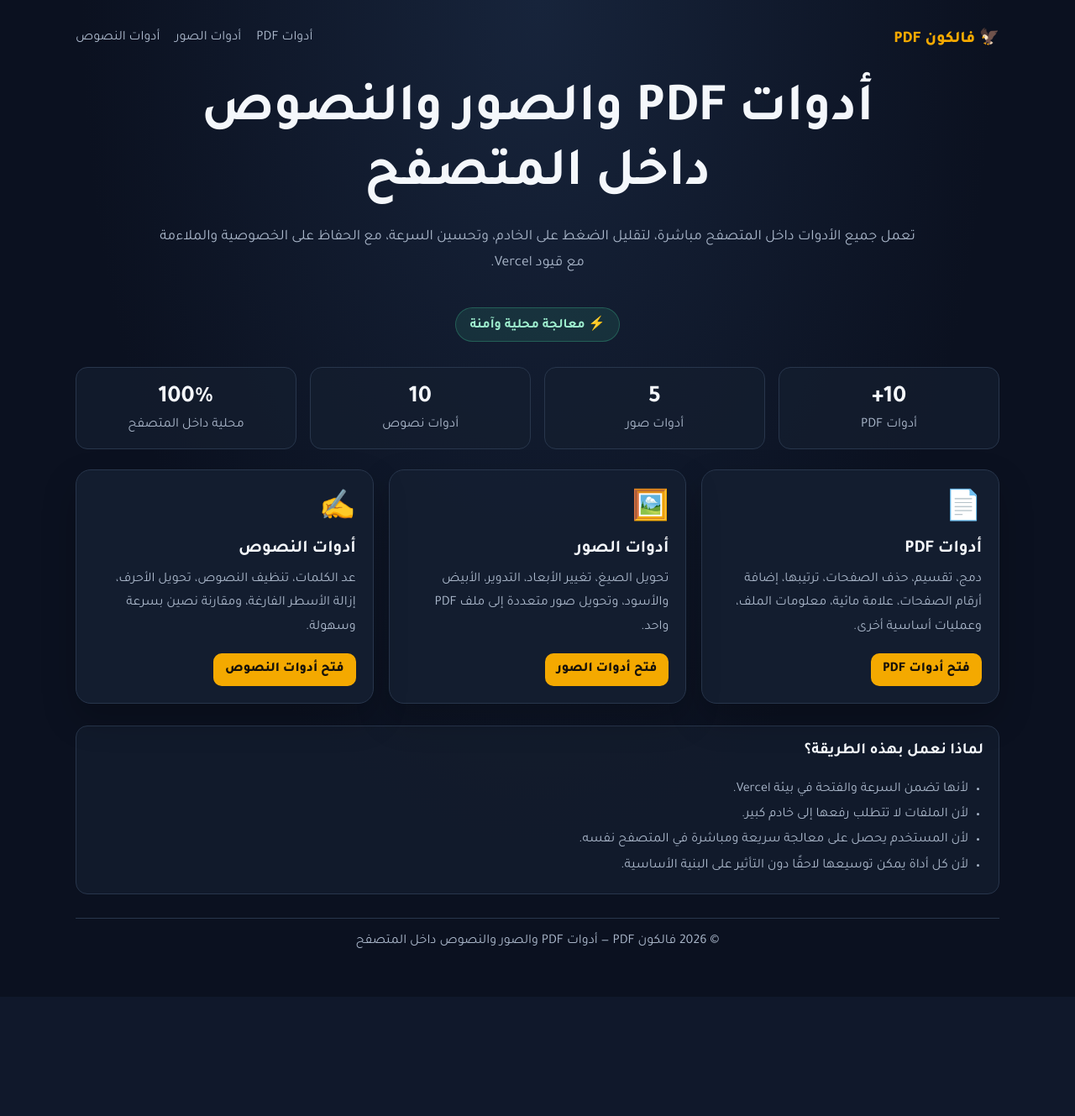
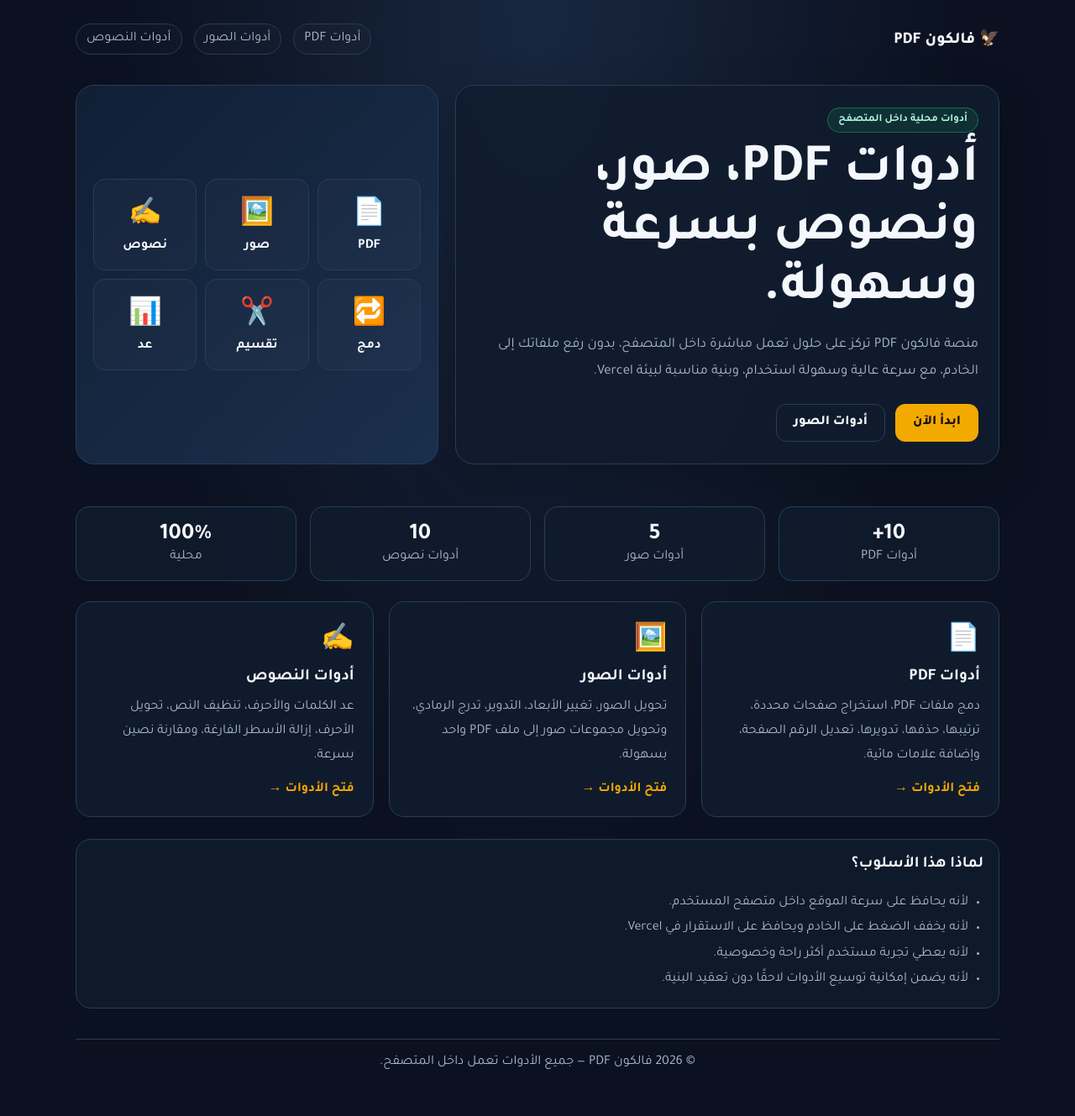
Before and after one commit to mtmsk125/pdf_compressor, a Flask app: page / in a window 1280 px wide. Shown: the whole page at 84% size. Before the commit the page ends 1129 px from the top, so only its background shows below. Run offline with Flask 3, Linux system fonts and the light colour scheme.

Commit message:
Finalize the landing page design and keep the site consistent across PDF, image, and text tools

```diff
--- a/templates/index.html
+++ b/templates/index.html
@@ -2,29 +2,34 @@
 <html lang="ar" dir="rtl">
 <head>
   <meta charset="UTF-8">
-  <meta name="viewport" content="width=device-width, initial-scale=1">
-  <meta name="description" content="منصة فالكون PDF توفر أدوات PDF والصور والنصوص داخل المتصفح، بسرعة وسهولة، وآمنة على Vercel.">
-  <title>فالكون PDF | أدوات PDF والصور والنصوص</title>
+  <meta name="viewport" content="width=device-width, initial-scale=1.0">
+  <meta name="description" content="أدوات PDF، صور، ونصوص داخل المتصفح فقط.">
+  <title>فالكون PDF</title>
   <link rel="preconnect" href="https://fonts.googleapis.com">
   <link rel="preconnect" href="https://fonts.gstatic.com" crossorigin>
   <link href="https://fonts.googleapis.com/css2?family=Tajawal:wght@400;500;700;800&display=swap" rel="stylesheet">
   <style>
-    :root{color-scheme:dark;--bg:#0b1120;--card:#141e30;--line:#28364c;--text:#f4f7fb;--muted:#aab7ca;--accent:#f4a900;--green:#41c995}
-    *{box-sizing:border-box}body{margin:0;min-height:100vh;background:radial-gradient(ellipse at top,#17243b,var(--bg) 60%);color:var(--text);font-family:'Tajawal',sans-serif}
-    .wrap{width:min(1100px,92%);margin:0 auto;padding:32px 0 56px}header{display:flex;justify-content:space-between;align-items:center;gap:16px;margin-bottom:36px}
-    a{color:var(--accent);text-decoration:none}.brand{font-size:1.2rem;font-weight:800}.nav{display:flex;gap:18px;flex-wrap:wrap}.nav a{color:var(--muted)}
-    .hero{text-align:center;margin:20px auto 24px;max-width:900px}.hero h1{margin:0 0 12px;font-size:clamp(2.1rem,5vw,4rem)}.lead{color:var(--muted);font-size:1.1rem;line-height:1.8}.badge{display:inline-block;margin-top:18px;padding:8px 16px;border-radius:999px;background:rgba(65,201,149,.12);border:1px solid rgba(65,201,149,.3);color:#9ff0d0;font-weight:700}
-    .cards{display:grid;grid-template-columns:repeat(auto-fit,minmax(260px,1fr));gap:18px;margin-top:24px}.card{background:rgba(20,30,48,.94);border:1px solid var(--line);border-radius:18px;padding:20px;box-shadow:0 18px 40px rgba(0,0,0,.22)}.icon{font-size:2.2rem;margin-bottom:12px}.card h2{margin:10px 0 10px;font-size:1.3rem}.card p{color:var(--muted);line-height:1.8;margin:0 0 16px}.btn{display:inline-block;padding:10px 14px;border-radius:10px;background:var(--accent);color:#17120a;font-weight:800}.small{font-size:.87rem;color:var(--muted)}
-    .stats{display:grid;grid-template-columns:repeat(auto-fit,minmax(180px,1fr));gap:16px;margin:30px 0 18px}.stat{background:rgba(20,30,48,.7);border:1px solid var(--line);border-radius:14px;padding:18px;text-align:center}.stat strong{display:block;font-size:1.8rem;margin-bottom:6px}.stat span{color:var(--muted)}
-    .faq{margin-top:26px;background:rgba(20,30,48,.7);padding:18px;border:1px solid var(--line);border-radius:14px}.faq h3{margin-top:0}.faq ul{margin:0;padding-right:18px;color:var(--muted);line-height:1.9}
-    footer{margin-top:28px;padding-top:18px;border-top:1px solid var(--line);color:var(--muted);text-align:center}
-    @media(max-width:560px){header{align-items:flex-start;flex-direction:column}.nav{gap:8px 16px}}
+    :root{--bg:#0b1120;--card:#101c2e;--card2:#16263f;--line:#293c57;--text:#f4f7fb;--muted:#a9b8ca;--accent:#f4a900;--green:#1ec67a;--shadow:rgba(0,0,0,.2)}
+    *{box-sizing:border-box}body{margin:0;background:radial-gradient(ellipse at top,#18273f 0%,#0b1120 55%);color:var(--text);font-family:'Tajawal',sans-serif}
+    a{text-decoration:none;color:inherit}img{max-width:100%}.wrap{width:min(1100px,92%);margin:0 auto;padding:28px 0 54px}
+    header{display:flex;align-items:center;justify-content:space-between;gap:16px;margin-bottom:18px}.brand{font-weight:800;font-size:1.2rem}.nav{display:flex;gap:14px;flex-wrap:wrap}.nav a{padding:8px 12px;border:1px solid var(--line);border-radius:999px;color:var(--muted);background:rgba(255,255,255,.01)}
+    .hero{display:grid;grid-template-columns:1.2fr .8fr;gap:20px;align-items:center;padding:18px 0 26px}.hero-copy{background:rgba(16,28,46,.9);border:1px solid var(--line);border-radius:22px;padding:26px 24px;box-shadow:0 20px 60px var(--shadow)}
+    .eyebrow{display:inline-block;padding:6px 12px;border:1px solid rgba(30,198,122,.4);background:rgba(30,198,122,.12);color:#adf6d8;border-radius:999px;font-weight:700;font-size:.8rem;margin-bottom:12px}
+    h1{margin:0 0 14px;font-size:clamp(2.3rem,5vw,4rem);line-height:1.1}.lead{margin:0;color:var(--muted);font-size:1.05rem;line-height:1.9}.cta-row{display:flex;gap:12px;flex-wrap:wrap;margin-top:22px}.btn{display:inline-flex;align-items:center;justify-content:center;padding:12px 20px;border-radius:12px;font-weight:800;border:1px solid transparent}.btn.primary{background:var(--accent);color:#16120d}.btn.secondary{background:transparent;border-color:var(--line);color:var(--text)}
+    .showcase{background:linear-gradient(135deg,#111f35,#1a2f4d);border:1px solid var(--line);border-radius:22px;padding:20px;height:100%;display:flex;align-items:center;justify-content:center;min-height:280px}
+    .mini-tools{display:grid;grid-template-columns:repeat(3,1fr);gap:10px;width:100%}.mini{padding:18px 12px;border:1px solid var(--line);border-radius:14px;text-align:center;background:rgba(255,255,255,.02)}.mini .icon{font-size:2rem}.mini strong{display:block;margin-top:8px;font-size:1rem}
+    .grid{display:grid;grid-template-columns:repeat(auto-fit,minmax(250px,1fr));gap:18px;margin-top:24px}.card{background:rgba(16,28,46,.9);border:1px solid var(--line);border-radius:18px;padding:22px}.card .icon{font-size:2rem}.card h3{margin:12px 0 10px;font-size:1.2rem}.card p{margin:0 0 14px;color:var(--muted);line-height:1.8}.card a{color:var(--accent);font-weight:700}
+    .stats{display:grid;grid-template-columns:repeat(auto-fit,minmax(150px,1fr));gap:16px;margin:24px 0 20px}.stat{background:rgba(16,28,46,.8);border:1px solid var(--line);border-radius:16px;padding:18px;text-align:center}.stat strong{font-size:1.7rem;display:block}.stat span{color:var(--muted)}
+    .faq{margin-top:26px;background:rgba(16,28,46,.8);border:1px solid var(--line);border-radius:18px;padding:18px}.faq h3{margin-top:0}.faq ul{margin:0;padding-right:18px;color:var(--muted);line-height:1.9}
+    footer{margin-top:36px;padding-top:18px;border-top:1px solid var(--line);color:var(--muted);text-align:center}
+    @media(max-width:860px){.hero{grid-template-columns:1fr}.mini-tools{grid-template-columns:1fr 1fr}.}
+    @media(max-width:560px){header{flex-direction:column;align-items:flex-start}.nav{gap:10px}.mini-tools{grid-template-columns:1fr}}
   </style>
 </head>
 <body>
   <main class="wrap">
     <header>
-      <a class="brand" href="/">🦅 فالكون PDF</a>
+      <div class="brand">🦅 فالكون PDF</div>
       <nav class="nav">
         <a href="/tools">أدوات PDF</a>
         <a href="/image_tools">أدوات الصور</a>
@@ -33,54 +38,69 @@
     </header>
 
     <section class="hero">
-      <h1>أدوات PDF والصور والنصوص داخل المتصفح</h1>
-      <p class="lead">تعمل جميع الأدوات داخل المتصفح مباشرة، لتقليل الضغط على الخادم، وتحسين السرعة، مع الحفاظ على الخصوصية والملاءمة مع قيود Vercel.</p>
-      <div class="badge">⚡ معالجة محلية وآمنة</div>
+      <div class="hero-copy">
+        <div class="eyebrow">أدوات محلية داخل المتصفح</div>
+        <h1>أدوات PDF، صور، ونصوص بسرعة وسهولة.</h1>
+        <p class="lead">منصة فالكون PDF تركز على حلول تعمل مباشرة داخل المتصفح، بدون رفع ملفاتك إلى الخادم، مع سرعة عالية وسهولة استخدام، وبنية مناسبة لبيئة Vercel.</p>
+        <div class="cta-row">
+          <a href="/tools" class="btn primary">ابدأ الآن</a>
+          <a href="/image_tools" class="btn secondary">أدوات الصور</a>
+        </div>
+      </div>
+
+      <div class="showcase">
+        <div class="mini-tools">
+          <div class="mini"><div class="icon">📄</div><strong>PDF</strong></div>
+          <div class="mini"><div class="icon">🖼️</div><strong>صور</strong></div>
+          <div class="mini"><div class="icon">✍️</div><strong>نصوص</strong></div>
+          <div class="mini"><div class="icon">🔁</div><strong>دمج</strong></div>
+          <div class="mini"><div class="icon">✂️</div><strong>تقسيم</strong></div>
+          <div class="mini"><div class="icon">📊</div><strong>عد</strong></div>
+        </div>
+      </div>
     </section>
 
     <section class="stats">
       <div class="stat"><strong>10+</strong><span>أدوات PDF</span></div>
       <div class="stat"><strong>5</strong><span>أدوات صور</span></div>
       <div class="stat"><strong>10</strong><span>أدوات نصوص</span></div>
-      <div class="stat"><strong>100%</strong><span>محلية داخل المتصفح</span></div>
+      <div class="stat"><strong>100%</strong><span>محلية</span></div>
     </section>
 
-    <section class="cards">
+    <section class="grid">
       <article class="card">
         <div class="icon">📄</div>
-        <h2>أدوات PDF</h2>
-        <p>دمج، تقسيم، حذف الصفحات، ترتيبها، إضافة أرقام الصفحات، علامة مائية، معلومات الملف، وعمليات أساسية أخرى.</p>
-        <a class="btn" href="/tools">فتح أدوات PDF</a>
+        <h3>أدوات PDF</h3>
+        <p>دمج ملفات PDF، استخراج صفحات محددة، ترتيبها، حذفها، تدويرها، تعديل الرقم الصفحة، وإضافة علامات مائية.</p>
+        <a href="/tools">فتح الأدوات →</a>
       </article>
 
       <article class="card">
         <div class="icon">🖼️</div>
-        <h2>أدوات الصور</h2>
-        <p>تحويل الصيغ، تغيير الأبعاد، التدوير، الأبيض والأسود، وتحويل صور متعددة إلى ملف PDF واحد.</p>
-        <a class="btn" href="/image_tools">فتح أدوات الصور</a>
+        <h3>أدوات الصور</h3>
+        <p>تحويل الصور، تغيير الأبعاد، التدوير، تدرج الرمادي، وتحويل مجموعات صور إلى ملف PDF واحد بسهولة.</p>
+        <a href="/image_tools">فتح الأدوات →</a>
       </article>
 
       <article class="card">
         <div class="icon">✍️</div>
-        <h2>أدوات النصوص</h2>
-        <p>عد الكلمات، تنظيف النصوص، تحويل الأحرف، إزالة الأسطر الفارغة، ومقارنة نصين بسرعة وسهولة.</p>
-        <a class="btn" href="/text_tools">فتح أدوات النصوص</a>
+        <h3>أدوات النصوص</h3>
+        <p>عد الكلمات والأحرف، تنظيف النص، تحويل الأحرف، إزالة الأسطر الفارغة، ومقارنة نصين بسرعة.</p>
+        <a href="/text_tools">فتح الأدوات →</a>
       </article>
     </section>
 
     <section class="faq">
-      <h3>لماذا نعمل بهذه الطريقة؟</h3>
+      <h3>لماذا هذا الأسلوب؟</h3>
       <ul>
-        <li>لأنها تضمن السرعة والفتحة في بيئة Vercel.</li>
-        <li>لأن الملفات لا تتطلب رفعها إلى خادم كبير.</li>
-        <li>لأن المستخدم يحصل على معالجة سريعة ومباشرة في المتصفح نفسه.</li>
-        <li>لأن كل أداة يمكن توسيعها لاحقًا دون التأثير على البنية الأساسية.</li>
+        <li>لأنه يحافظ على سرعة الموقع داخل متصفح المستخدم.</li>
+        <li>لأنه يخفف الضغط على الخادم ويحافظ على الاستقرار في Vercel.</li>
+        <li>لأنه يعطي تجربة مستخدم أكثر راحة وخصوصية.</li>
+        <li>لأنه يضمن إمكانية توسيع الأدوات لاحقًا دون تعقيد البنية.</li>
       </ul>
     </section>
 
-    <footer>
-      © 2026 فالكون PDF — أدوات PDF والصور والنصوص داخل المتصفح
-    </footer>
+    <footer>© 2026 فالكون PDF — جميع الأدوات تعمل داخل المتصفح.</footer>
   </main>
 </body>
 </html>
```
